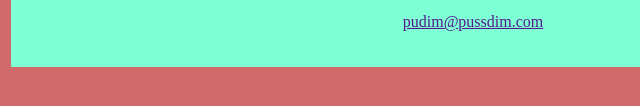
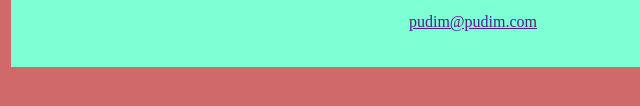
Before and after one commit to PauloElias07/pudim, a plain HTML site: page index.html in a window 1280 px wide. Shown: the part 364-470 px from the top of the page, 167-807 px from the left. Drawn offline with Linux system fonts and the light colour scheme.

Commit message:
removendo caracteres

```diff
--- a/index.html
+++ b/index.html
@@ -33,7 +33,7 @@
     <div>
         <img src="/public/pudim.png" alt="">
         <p>
-            <a href="">pudim@pussdim.com</a>
+            <a href="">pudim@pudim.com</a>
         </p>
     </div>
 </body>
```
